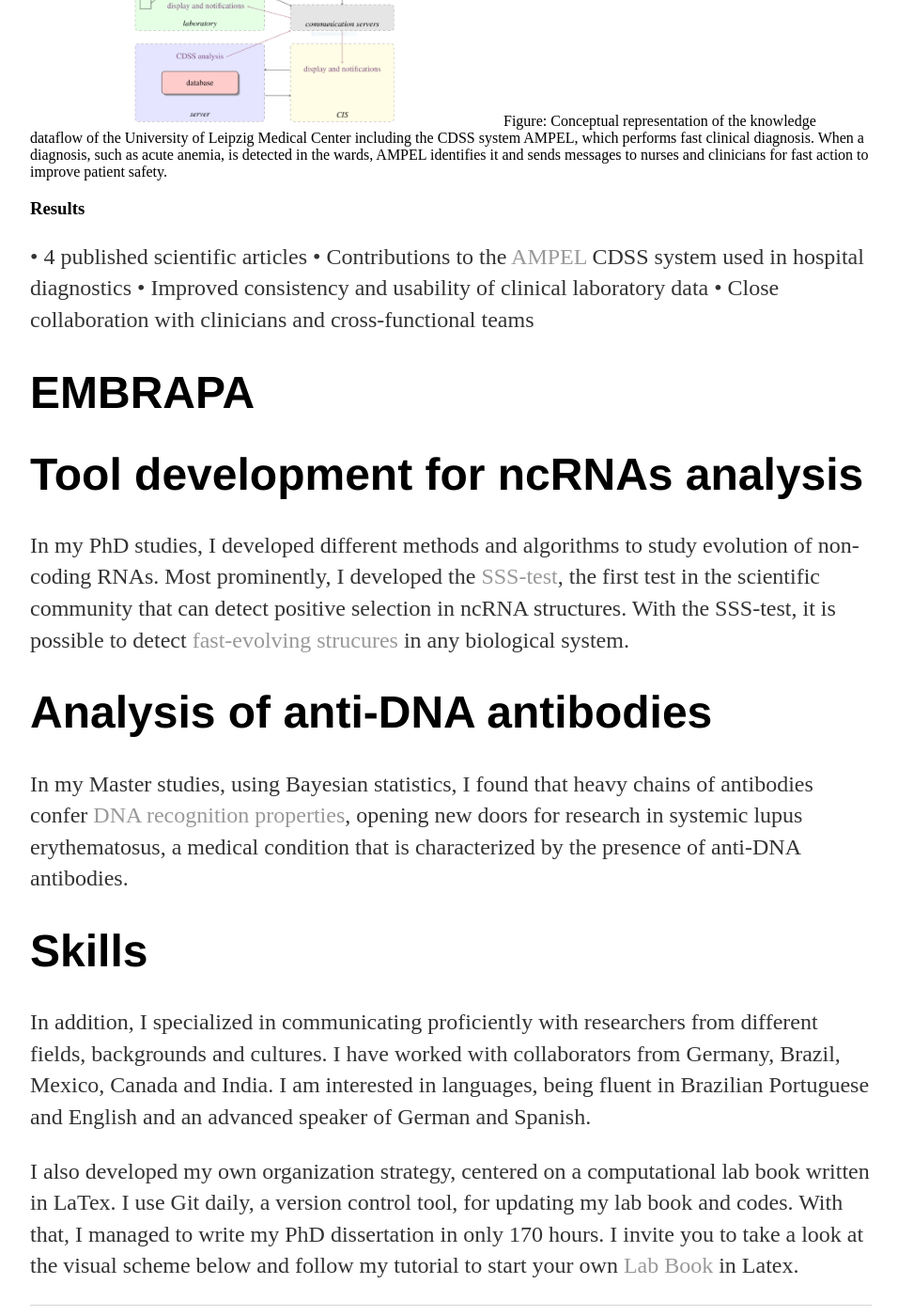
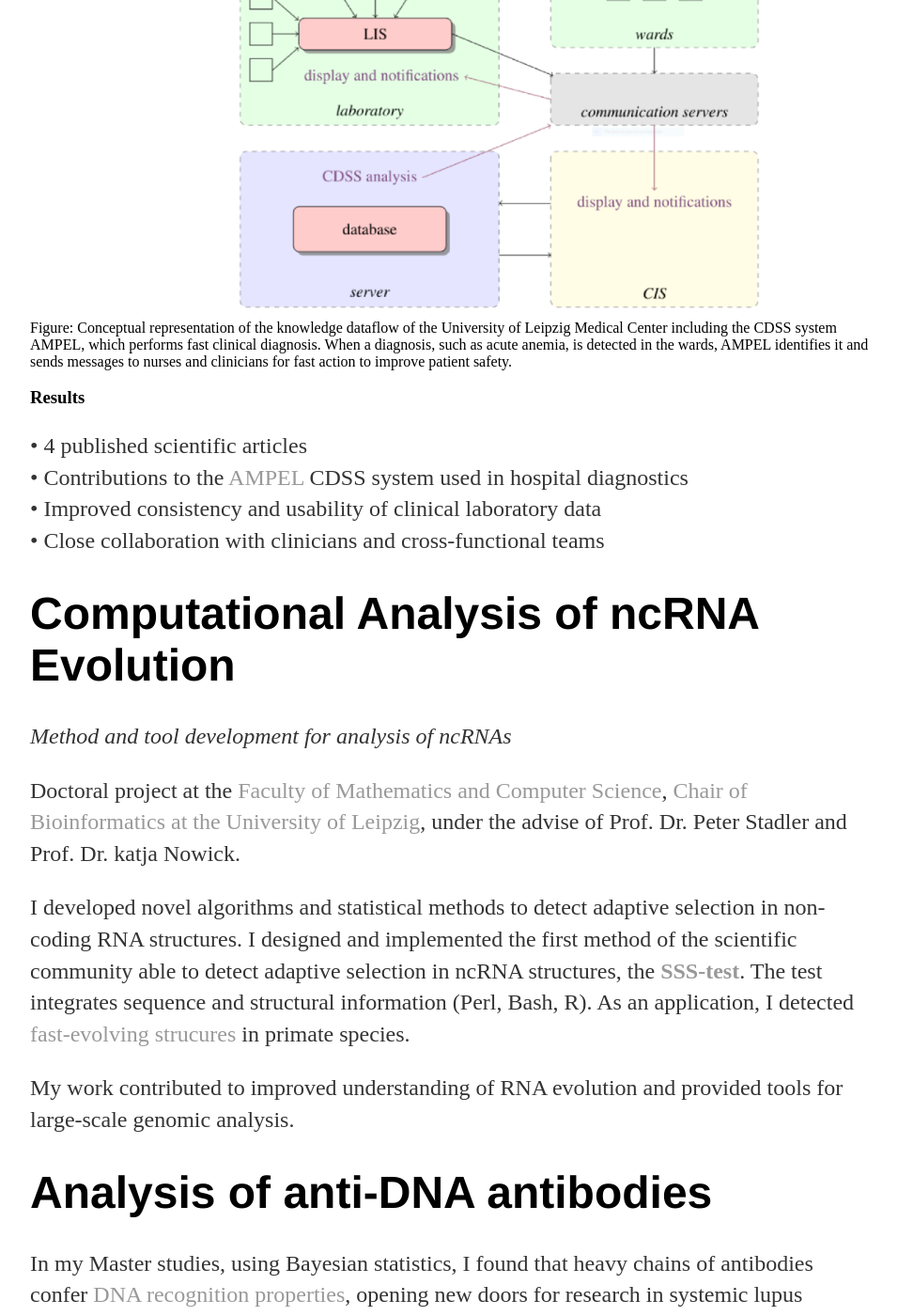
Before and after one commit to waltercostamb/waltercostamb.github.io, a Jekyll site: the page built from about/index.html, in a window 1280 px wide and 1400 px high, scrolled down 2299 px. Shown: the whole window at 94% size, without its empty margins (160-1116 px from the left). Built offline with Jekyll 4.4.1, drawn with Linux system fonts in a browser that asks for light colours.

Commit message:
Update index.html

```diff
--- a/about/index.html
+++ b/about/index.html
@@ -30,6 +30,7 @@ My roles in this project were to lead the data analysis, develop models and tool
 
 <img border="0" src="https://raw.githubusercontent.com/waltercostamb/waltercostamb.github.io/master/figures/shap_beeswarm_Salinity_GFs_LR-02092025_presence_positive_web.png" width="500" />
 
+<br>
 Figure: Top 10 most important proteins (COGs) in ML classification models of microbes with salinity preferences above the ocean. Plot shows
 	Shapley additive explanations (SHAP) scores and network shows functional connections between proteins.
 
@@ -69,8 +70,9 @@ My roles in these projects were to perform data analysis, collaborate closely wi
 supporting decision-making.
 </p>
 
-<img border="0" src="https://raw.githubusercontent.com/waltercostamb/waltercostamb.github.io/master/figures/ampel.png" width="500" />
+<img border="0" src="https://raw.githubusercontent.com/waltercostamb/waltercostamb.github.io/master/figures/ampel.png" width="1000" />
 
+<br>
 Figure: Conceptual representation of the knowledge dataflow of the University of Leipzig Medical Center including the
 	CDSS system AMPEL, which performs fast clinical diagnosis. When a diagnosis, such as acute anemia, is detected in the wards,
 	AMPEL identifies it and sends messages to nurses and clinicians for fast action to improve patient safety.
@@ -78,23 +80,34 @@ Figure: Conceptual representation of the knowledge dataflow of the University of
 <h3>Results</h3>
 
 <p>
-• 4 published scientific articles</li>
-• Contributions to the <a href="https://www.ampel.care/">AMPEL</a> CDSS system used in hospital diagnostics</li>
-• Improved consistency and usability of clinical laboratory data</li>
-• Close collaboration with clinicians and cross-functional teams</li>
+• 4 published scientific articles<br>
+• Contributions to the <a href="https://www.ampel.care/">AMPEL</a> CDSS system used in hospital diagnostics<br>
+• Improved consistency and usability of clinical laboratory data<br>
+• Close collaboration with clinicians and cross-functional teams
 </p>
 
-	<h1>EMBRAPA</h1>
+	<h1>Computational Analysis of ncRNA Evolution</h1>
 
-	<h1>Tool development for ncRNAs analysis</h1>
+<p><em>Method and tool development for analysis of ncRNAs</em></p>
 
-	<p>In my PhD studies, I developed different methods and algorithms
-		to study evolution of non-coding RNAs. Most prominently, I developed the
-		<a href="https://github.com/waltercostamb/SSS-test">SSS-test</a>,
-		the first test in the scientific community that can detect positive selection in ncRNA structures.
-		With the SSS-test, it is possible to detect
+<p>
+Doctoral project at the <a href="https://www.mathcs.uni-leipzig.de/en">Faculty of Mathematics and Computer Science</a>,
+	<a href="https://www.bioinf.uni-leipzig.de/people">Chair of Bioinformatics at the University of Leipzig</a>,
+	 under the advise of Prof. Dr. Peter Stadler and Prof. Dr. katja Nowick.
+</p>
+
+<p>
+I developed novel algorithms and statistical methods to detect adaptive selection in non-coding RNA structures.
+	I designed and implemented the first method of the scientific community able to detect adaptive selection
+	in ncRNA structures, the <strong><a href="https://github.com/waltercostamb/SSS-test">SSS-test</a></strong>.
+	The test integrates sequence and structural information (Perl, Bash, R). As an application, I detected
 		<a href="https://bmcbioinformatics.biomedcentral.com/articles/10.1186/s12859-019-2711-y">fast-evolving strucures</a>
-		in any biological system.</p>
+		in primate species.
+</p>
+
+<p>
+My work contributed to improved understanding of RNA evolution and provided tools for large-scale genomic analysis.
+</p>
 
 	<h1>Analysis of anti-DNA antibodies</h1>
 
```
